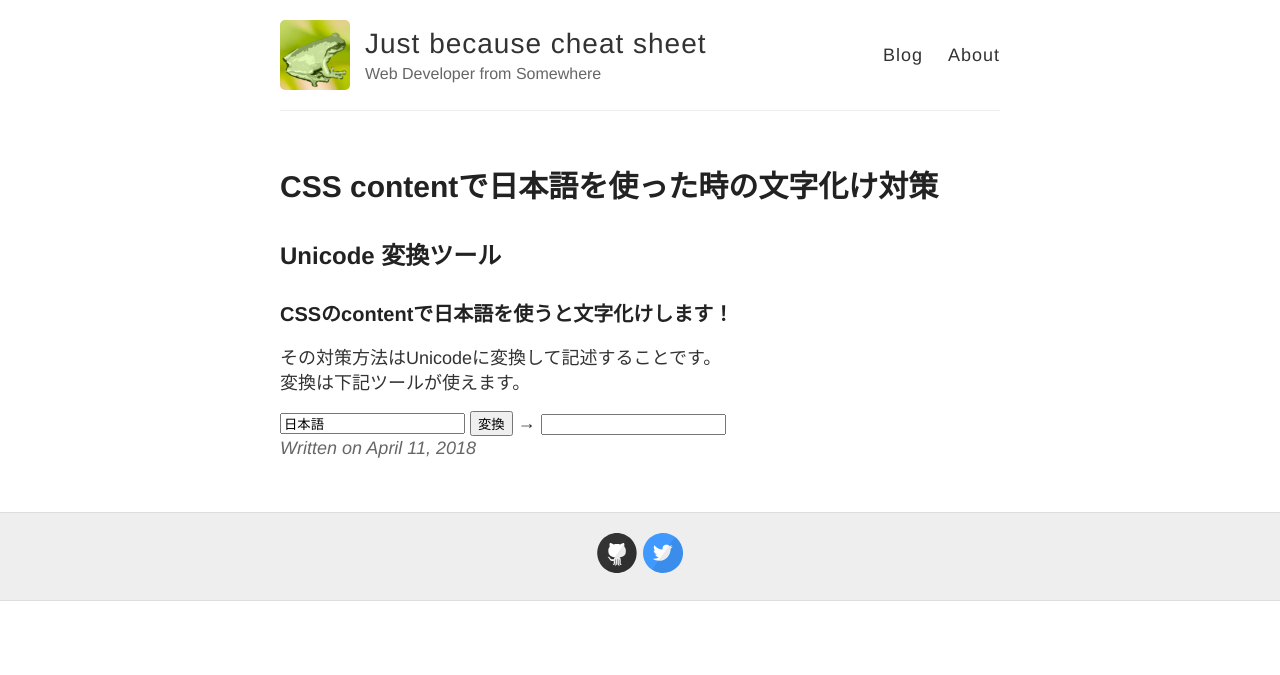
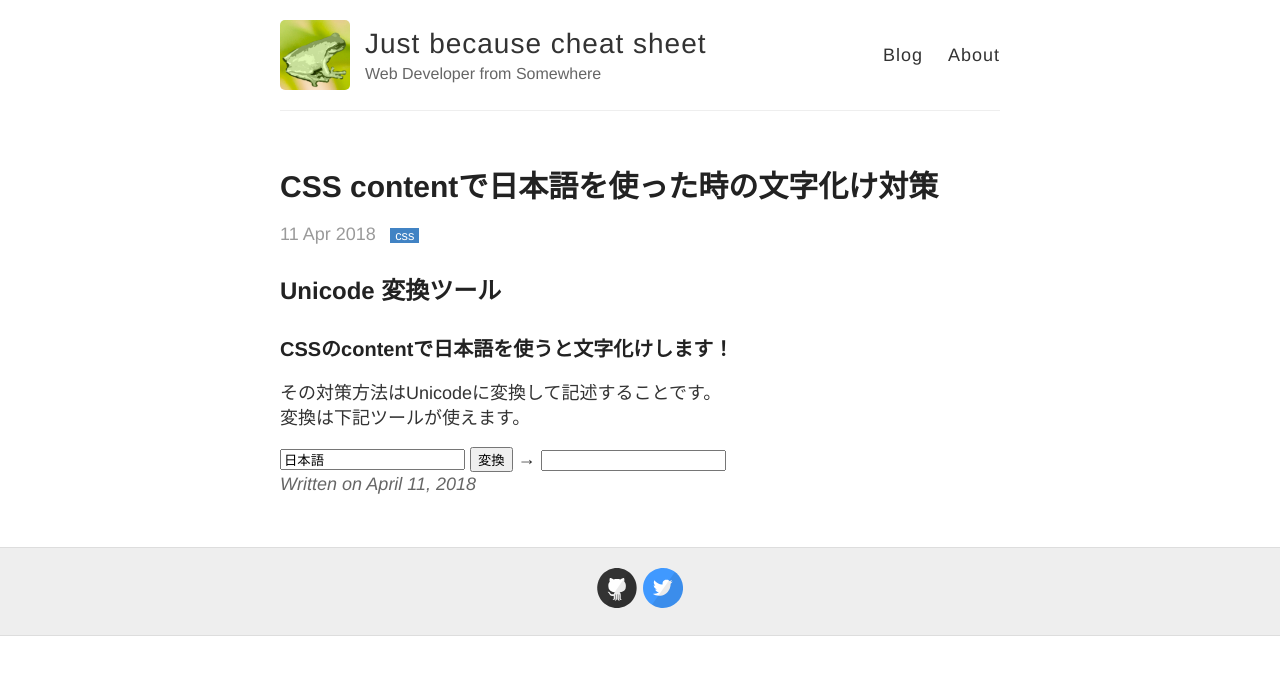
Before and after one commit to sidegore/sidegore.github.io, a Jekyll site: the page built from _posts/2018-4-11-css_content.html, in a window 1280 px wide. Shown: the top 675 px of the page. Built offline with Jekyll 4.4.1, drawn with Linux system fonts in a browser that asks for light colours; Markdown is read by kramdown in place of the engine named in the settings; comment, search, counter and statistics services are not loaded.

Commit message:
タグ追加調整

```diff
--- a/_layouts/post.html
+++ b/_layouts/post.html
@@ -4,6 +4,7 @@ layout: default
 
 <article class="post">
   <h1>{{ page.title }}</h1>
+  {% include post_meta.html %}
 
   <div class="entry">
     {{ content }}
--- a/tags.html
+++ b/tags.html
@@ -1,7 +1,7 @@
 ---
 layout: page
 title: Posts By Tags
-permalink: /tags
+permalink: /tags/
 ---
 
 {% comment %}
```
